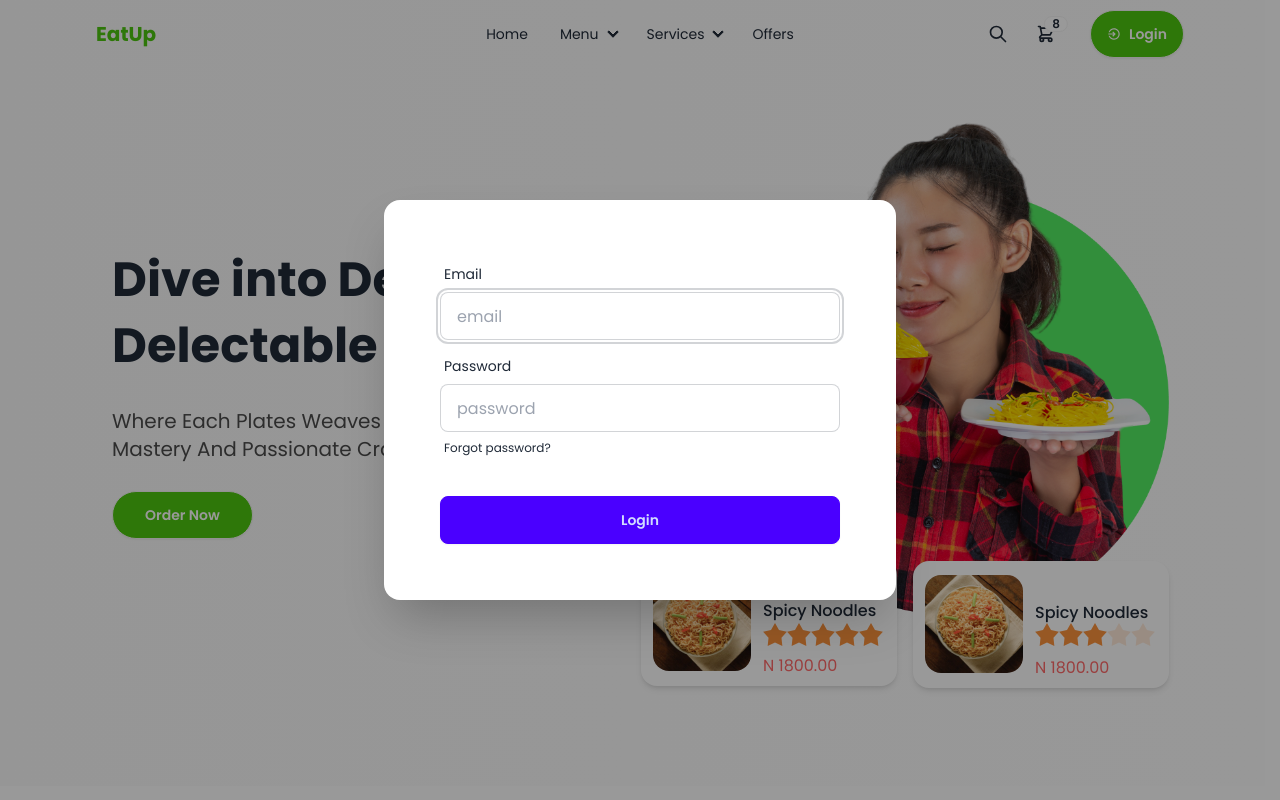
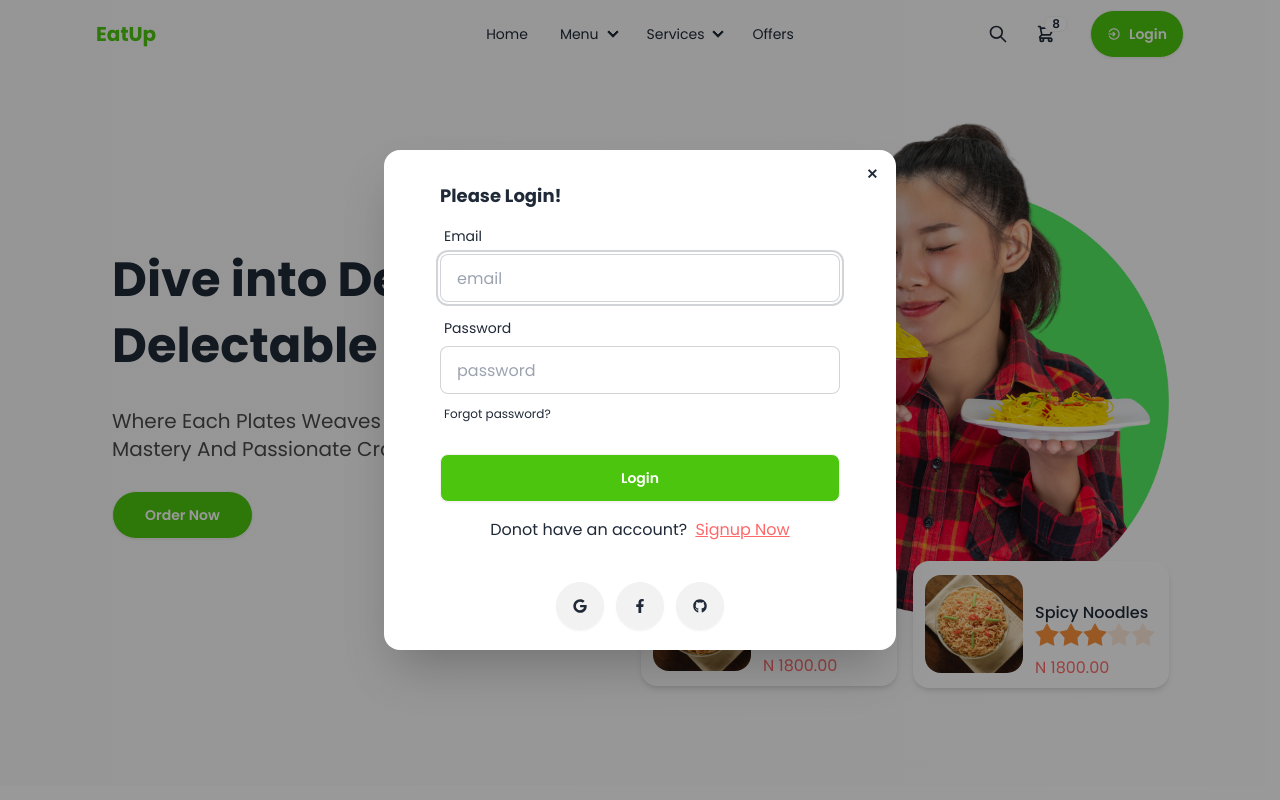
Before and after one commit to Mubarak1A/EatUp, a React (Vite) app in the folder EatUp-client/: page / in a window 1280 px wide. Both pictures are taken after a click on the button "Login". Shown: the top 800 px of the page. Built offline with nearby package versions, Linux system fonts and the light colour scheme.

Commit message:
add and format signup page

```diff
--- a/EatUp-client/package.json
+++ b/EatUp-client/package.json
@@ -14,6 +14,7 @@
     "match-sorter": "^6.3.4",
     "react": "^18.2.0",
     "react-dom": "^18.2.0",
+    "react-hook-form": "^7.51.5",
     "react-icons": "^5.2.1",
     "react-router-dom": "^6.23.1",
     "react-slick": "^0.30.2",
--- a/EatUp-client/src/components/AuthModal.jsx
+++ b/EatUp-client/src/components/AuthModal.jsx
@@ -1,30 +1,171 @@
-import React from 'react'
+import React, { useState } from 'react'
+import { useForm } from "react-hook-form"
+import { FaFacebookF, FaGithub, FaGoogle } from "react-icons/fa";
+import { Link } from 'react-router-dom'
 
 export default function AuthModal() {
+    const [page, setPage] = useState("login")
+
+    const {
+        register,
+        handleSubmit,
+        formState: { errors },
+    } = useForm();
+
+    const onSubmit = (data) => console.log(data)
+
+    const [errorMessage, setErrorMessage] = useState("");
+
     return (
         <div>
-            <dialog id="my_modal_5" className="modal modal-bottom sm:modal-middle">
-                <div className="modal-box">
-                <form className="card-body">
+            <dialog id="my_modal_5" className="modal modal-middle sm:modal-middle">
+                <div className="modal-box py-0">
+                    {
+                        (page === "login" || page === "home") && (
+                            <form onSubmit={handleSubmit(onSubmit)} className="card-body" method="dialog">
+                                <h3 className="font-bold text-lg">Please Login!</h3>
+
+                                {/* email */}
                                 <div className="form-control">
                                     <label className="label">
                                         <span className="label-text">Email</span>
                                     </label>
-          <input type="email" placeholder="email" className="input input-bordered" required />
+                                    <input
+                                        type="email"
+                                        placeholder="email"
+                                        className="input input-bordered"
+                                        {...register("email")}
+                                    />
                                 </div>
+
+                                {/* password */}
                                 <div className="form-control">
                                     <label className="label">
                                         <span className="label-text">Password</span>
                                     </label>
-          <input type="password" placeholder="password" className="input input-bordered" required />
-          <label className="label">
-            <a href="#" className="label-text-alt link link-hover">Forgot password?</a>
+                                    <input
+                                        type="password"
+                                        placeholder="password"
+                                        className="input input-bordered"
+                                        {...register("password")}
+                                    />
+                                    <label className="label mt-1">
+                                        <a href="#" className="label-text-alt link link-hover">
+                                            Forgot password?
+                                        </a>
                                     </label>
                                 </div>
+
+                                {/* error */}
+                                {
+                                    errorMessage ? <p className="text-red text-xs italic">{errorMessage}</p> : ""
+                                }
+
+                                {/* login btn */}
+                                <div className="form-control mt-4">
+                                    <input
+                                        type="submit"
+                                        value="Login"
+                                        className="btn bg-green text-white"
+                                    />
+                                </div>
+
+                                <p className="text-center my-2">
+                                    Donot have an account?{" "}
+                                    <button className="underline text-red ml-1"
+                                        onClick={() => setPage("signup")}>
+                                        Signup Now
+                                    </button>{" "}
+                                </p>
+
+                                <button
+                                    htmlFor="my_modal_5"
+                                    onClick={() => {
+                                        setPage('login')
+                                        document.getElementById("my_modal_5").close()
+                                    }}
+                                    className="btn btn-sm btn-circle btn-ghost absolute right-2 top-2"
+                                >✕</button>
+                            </form>
+                        )
+                    }
+                    {page === 'signup' && (
+                        <form onSubmit={handleSubmit(onSubmit)} className="card-body" method="dialog">
+                            <h3 className="font-bold text-lg">Create A Account!</h3>
+
+                            {/* email */}
+                            <div className="form-control">
+                                <label className="label">
+                                    <span className="label-text">Email</span>
+                                </label>
+                                <input
+                                    type="email"
+                                    placeholder="email"
+                                    className="input input-bordered"
+                                    {...register("email")}
+                                />
+                            </div>
+
+                            {/* password */}
+                            <div className="form-control">
+                                <label className="label">
+                                    <span className="label-text">Password</span>
+                                </label>
+                                <input
+                                    type="password"
+                                    placeholder="password"
+                                    className="input input-bordered"
+                                    {...register("password")}
+                                />
+                                <label className="label mt-1">
+                                    <a href="#" className="label-text-alt link link-hover">
+                                        Forgot password?
+                                    </a>
+                                </label>
+                            </div>
+
+                            {/* error */}
+
+                            {/* login btn */}
                             <div className="form-control mt-6">
-          <button className="btn btn-primary">Login</button>
+                                <input
+                                    type="submit"
+                                    value="Signup"
+                                    className="btn bg-green text-white"
+                                />
                             </div>
+
+                            <p className="text-center my-2">
+                                Have an account?{" "}
+                                <button className="underline text-red ml-1"
+                                    onClick={() => setPage("login")}
+                                >
+                                    Login
+                                </button>{" "}
+                            </p>
+
+                            <button
+                                onClick={() => {
+                                    setPage('login')
+                                    document.getElementById("my_modal_5").close()
+                                }}
+                                className="btn btn-sm btn-circle btn-ghost absolute right-2 top-2"
+                            >✕</button>
                         </form>
+                    )}
+
+                    {/* social sign in */}
+                    <div className="text-center space-x-3 mb-5">
+                        <button className="btn btn-circle hover:bg-green hover:text-white">
+                            <FaGoogle />
+                        </button>
+                        <button className="btn btn-circle hover:bg-green hover:text-white">
+                            <FaFacebookF />
+                        </button>
+                        <button className="btn btn-circle hover:bg-green hover:text-white">
+                            <FaGithub />
+                        </button>
+                    </div>
                 </div>
             </dialog>
         </div>
```
Also changed, not shown: EatUp-client/src/firebase/firebase.config.js (added), 1 other file (tests, documents, lock files or other folders). Lines whose indentation alone changed are shown as unchanged.
